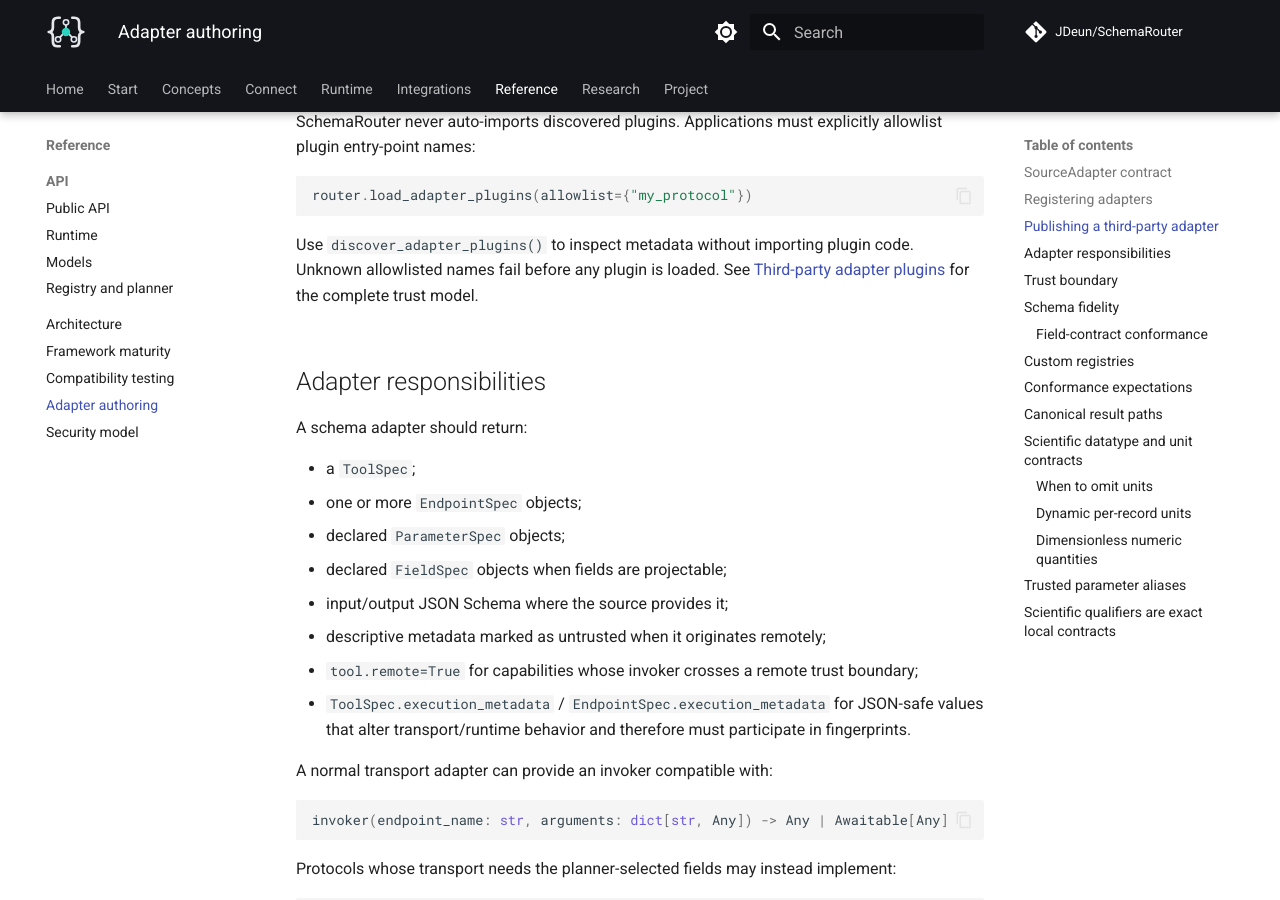
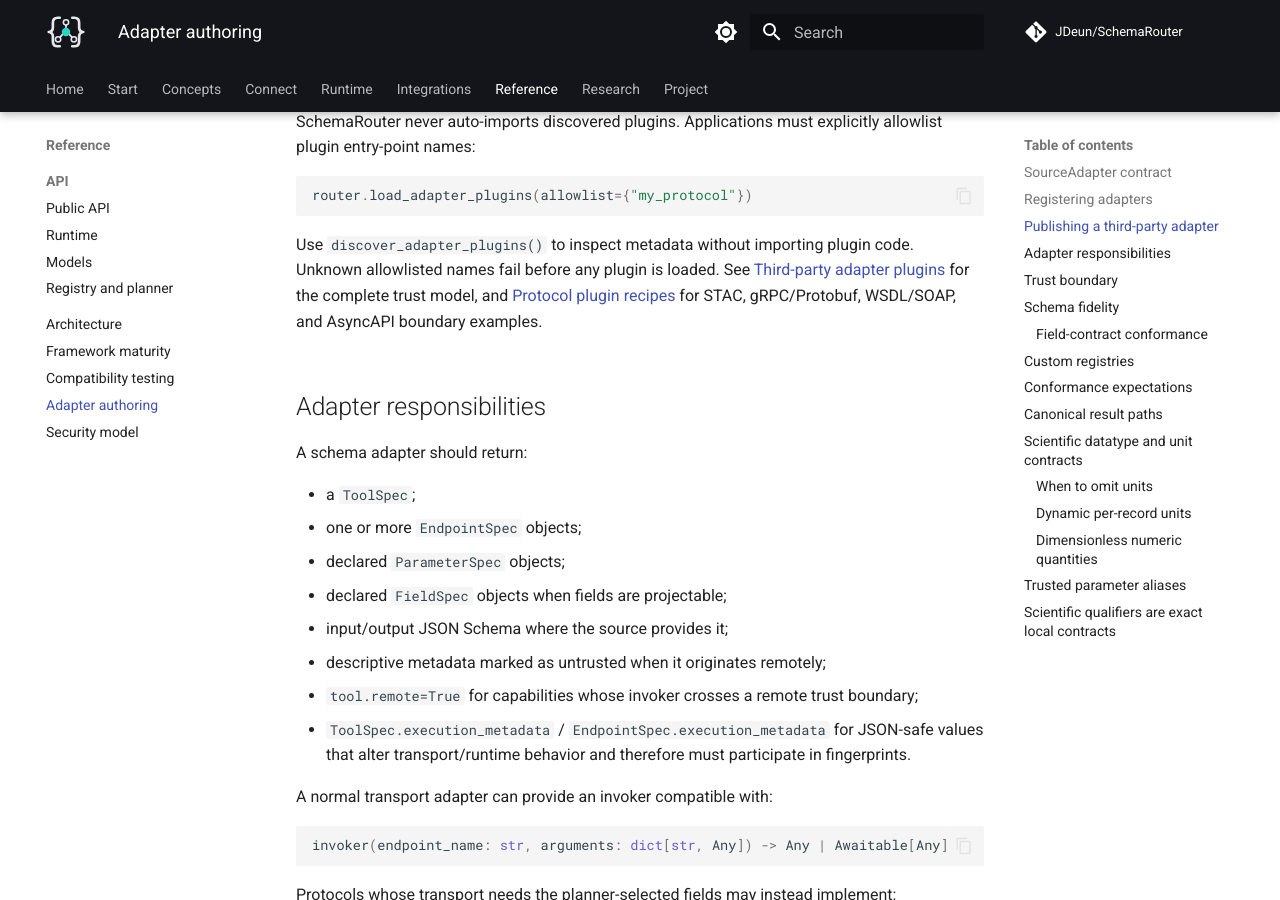
Before and after one commit to JDeun/SchemaRouter, an MkDocs documentation site: the page built from docs/adapter-authoring.md, in a window 1280 px wide and 900 px high, scrolled down 1251 px. Built offline with MkDocs 1.6.1 and Material for MkDocs 9.7.7, drawn with Linux system fonts in a browser that asks for light colours; comment, search, counter and statistics services are not loaded.

Commit message:
docs: link protocol plugin recipes

```diff
--- a/docs/adapter-authoring.md
+++ b/docs/adapter-authoring.md
@@ -61,7 +61,9 @@ router.load_adapter_plugins(allowlist={"my_protocol"})
 
 Use `discover_adapter_plugins()` to inspect metadata without importing plugin code. Unknown
 allowlisted names fail before any plugin is loaded. See
-[Third-party adapter plugins](guides/adapter-plugins.md) for the complete trust model.
+[Third-party adapter plugins](guides/adapter-plugins.md) for the complete trust model, and
+[Protocol plugin recipes](guides/protocol-plugin-recipes.md) for STAC, gRPC/Protobuf, WSDL/SOAP,
+and AsyncAPI boundary examples.
 
 ## Adapter responsibilities
 
```
